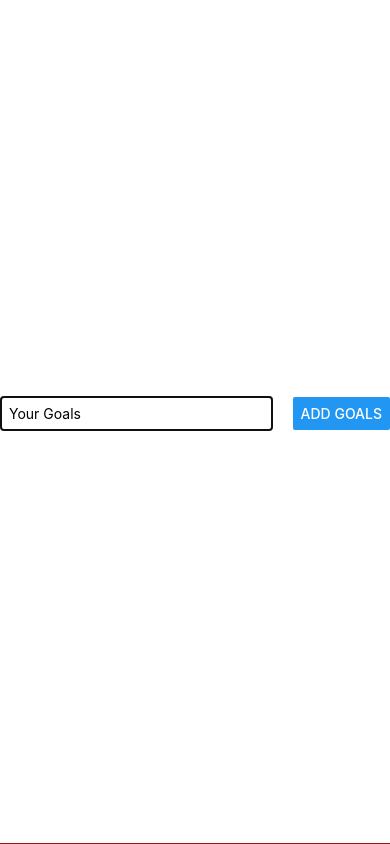
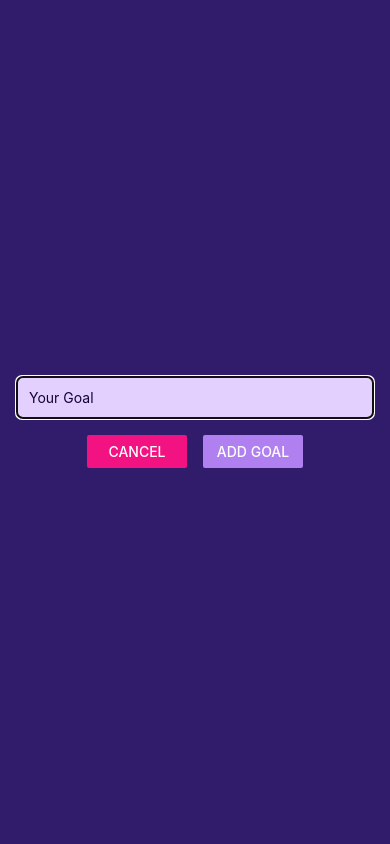
Before and after one commit to Ind0Pacific/React-Native, a React Native app: screen / in a window 390 px wide. Both pictures are taken after a click on the button "ADD NEW GOAL". Built offline with nearby package versions, Linux system fonts and the light colour scheme.

Commit message:
Modal update.

```diff
--- a/components/goalInput.js
+++ b/components/goalInput.js
@@ -18,11 +18,18 @@ function GoalInput(props) {
       <View style={styles.inputContainer}>
         <TextInput
           style={styles.textInput}
-          placeholder="Your Goals"
+          placeholder="Your Goal"
           onChangeText={goalInputHandler}
           value={enteredGoalText}
         />
-        <Button title="Add Goals" onPress={addGoalHandler} />
+        <View style={styles.buttonContainer}>
+          <View style={styles.button}>
+            <Button title="Cancel" onPress={props.onCancel} color="#f31282" />
+          </View>
+          <View style={styles.button}>
+            <Button title="Add Goal" onPress={addGoalHandler} color="#b180f0" />
+          </View>
+        </View>
       </View>
     </Modal>
   );
@@ -33,18 +40,26 @@ export default GoalInput;
 const styles = StyleSheet.create({
   inputContainer: {
     flex: 1,
-    flexDirection: "row",
-    justifyContent: "space-between",
+    justifyContent: "center",
     alignItems: "center",
-    paddingBottom: 16,
-    borderBottomWidth: 1,
-    borderBottomColor: "#9a1414",
+    padding: 16,
+    backgroundColor: "#311b6b",
   },
   textInput: {
     borderWidth: 1,
-    borderColor: "#cccccc",
-    width: "70%",
-    marginRight: 8,
-    padding: 8,
+    borderColor: "#e4d0ff",
+    backgroundColor: "#e4d0ff",
+    color: "#120438",
+    borderRadius: 6,
+    width: "100%",
+    padding: 12,
+  },
+  buttonContainer: {
+    marginTop: 16,
+    flexDirection: "row",
+  },
+  button: {
+    width: 100,
+    marginHorizontal: 8,
   },
 });
```
